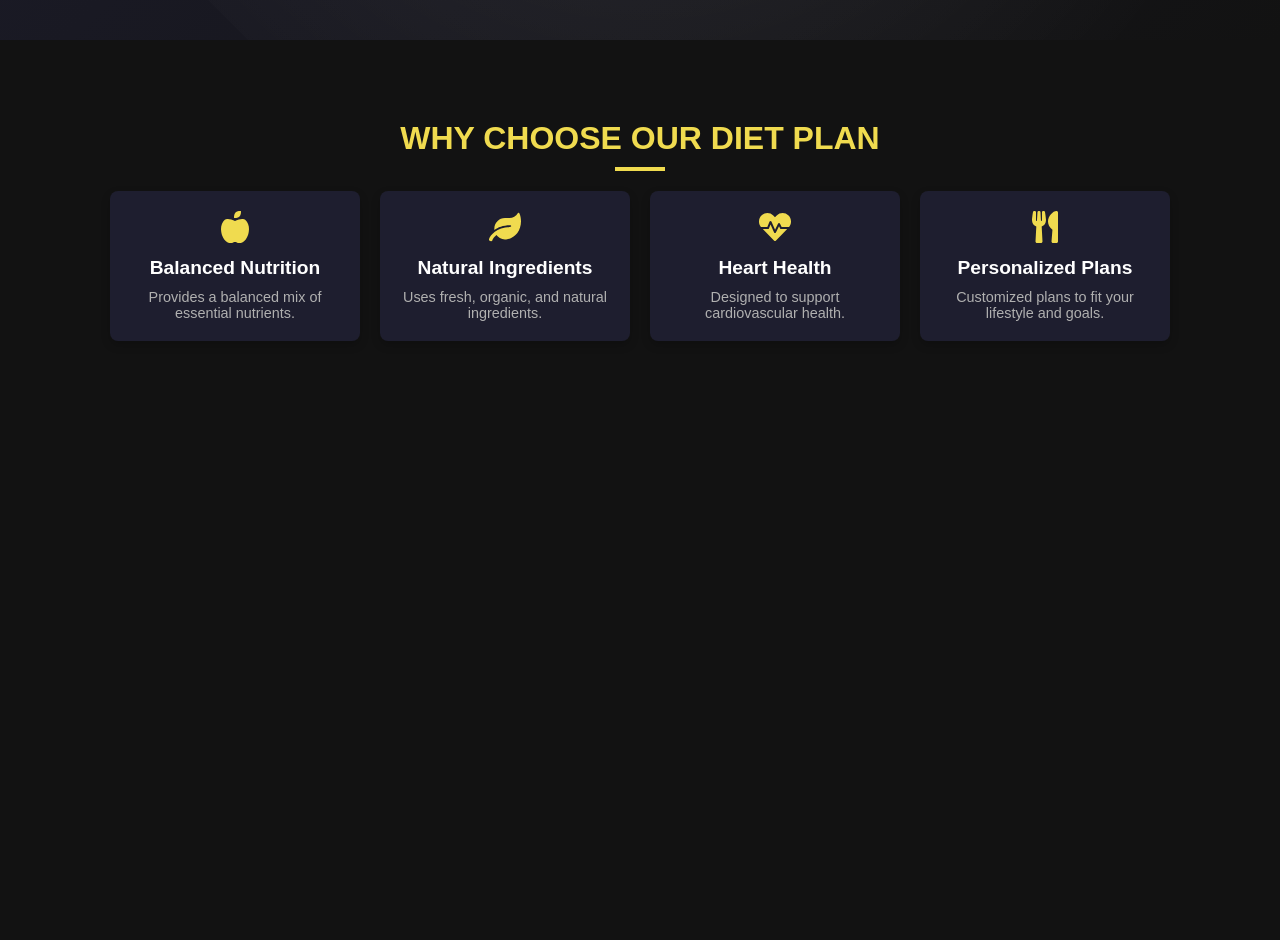
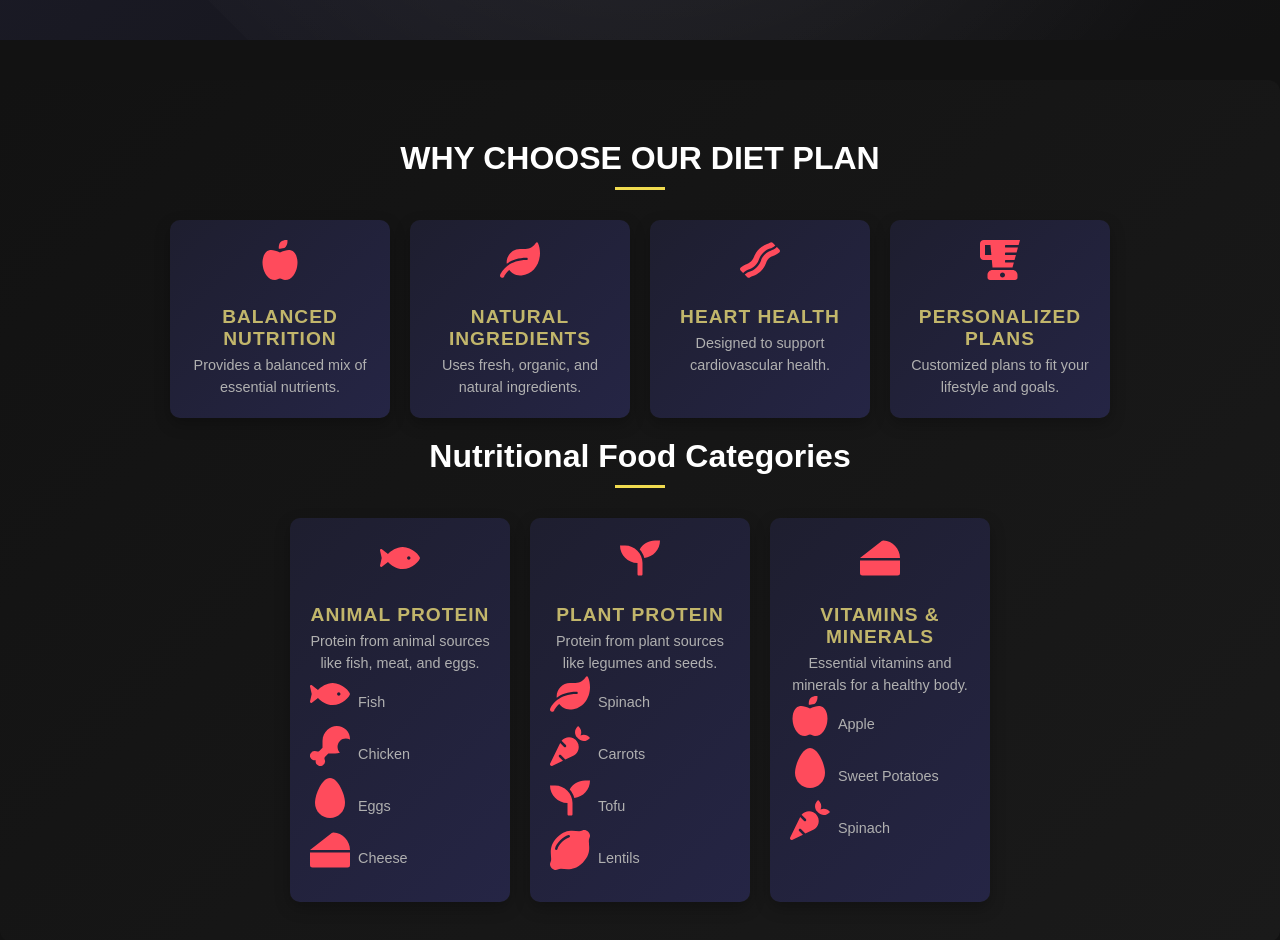
Before and after one commit to RickyMambu/GymRat, a React (Create React App) app: page / in a window 1280 px wide. Shown: the part 760-1700 px from the top of the page. Before the commit the page ends 1181 px from the top, so only its background shows below. Built offline with nearby package versions, Linux system fonts and the light colour scheme.

Commit message:
add categories

```diff
--- a/src/assets/css/index.css
+++ b/src/assets/css/index.css
@@ -165,79 +165,31 @@ body {
 }
 
 .diet-section {
-  padding: 60px;
-  background-color: #121212;
+  padding: 40px;
+  min-height: 100vh;
+  background: linear-gradient(135deg, #121212, #1a1a1a);
   color: #ffffff;
   text-align: center;
+  border-radius: 12px;
 }
 
 .diet-heading {
-  font-size: 2rem;
-  color: #ffffff;
-  margin-bottom: 40px;
-  position: relative;
+  font-size: 2.5rem;
+  color: #f0db4f;
+  margin-bottom: 20px;
+  margin-top: 20px;
+  animation: fadeIn 1.5s ease;
 }
 
-.diet-heading::after {
-  content: "";
-  display: block;
-  width: 50px;
-  height: 4px;
-  background-color: #f0db4f;
-  margin: 10px auto 0;
-}
-
-.diet-features {
-  display: flex;
-  justify-content: space-around;
-  flex-wrap: wrap;
-  gap: 20px;
-}
-
-.diet-feature {
-  flex: 1;
-  min-width: 200px;
-  max-width: 250px;
-  background-color: #1e1e2f;
-  padding: 20px;
-  border-radius: 8px;
-  text-align: center;
-  box-shadow: 0px 4px 15px rgba(0, 0, 0, 0.3);
-  transition: transform 0.3s ease;
-}
-
-.diet-feature:hover {
-  transform: scale(1.05);
-}
-
-.diet-icon {
-  font-size: 2rem;
-  color: #f0db4f;
-  margin-bottom: 15px;
-}
-
-.diet-feature h3 {
-  font-size: 1.2rem;
-  color: #ffffff;
-  margin-bottom: 10px;
-}
-
-.diet-feature p {
-  color: #b0b0b0;
-  font-size: 0.9rem;
-}
-
-.diet-section {
-  padding: 40px;
-  background-color: #121212;
-  color: #ffffff;
-  text-align: center;
-}
-
-.diet-heading {
-  font-size: 2rem;
-  color: #f0db4f;
-  margin-bottom: 20px;
+@keyframes fadeIn {
+  0% {
+    opacity: 0;
+    transform: translateY(-10px);
+  }
+  100% {
+    opacity: 1;
+    transform: translateY(0);
+  }
 }
 
 .diet-features,
@@ -251,24 +203,94 @@ body {
 
 .diet-feature,
 .food-category {
-  background-color: #1e1e2f;
+  background: linear-gradient(135deg, #1e1e2f, #252545);
   padding: 20px;
-  border-radius: 8px;
-  width: 200px;
+  border-radius: 10px;
+  width: 220px;
   text-align: center;
-  box-shadow: 0px 4px 10px rgba(0, 0, 0, 0.2);
-  transition: transform 0.3s ease, box-shadow 0.3s ease;
+  position: relative;
+  box-shadow: 0px 6px 15px rgba(0, 0, 0, 0.25);
+  transition: transform 0.4s ease, box-shadow 0.4s ease;
+  overflow: hidden;
 }
 
 .diet-feature:hover,
 .food-category:hover {
-  transform: scale(1.05);
-  box-shadow: 0px 6px 15px rgba(0, 0, 0, 0.5);
+  transform: scale(1.08) rotate(1deg);
+  box-shadow: 0px 8px 20px rgba(0, 0, 0, 0.5);
 }
 
 .diet-icon,
 .food-icon {
+  font-size: 2.5rem;
+  color: #f0db4f;
+  margin-bottom: 12px;
+  transition: color 0.3s ease;
+}
+
+.diet-feature:hover .diet-icon,
+.food-category:hover .food-icon {
+  color: #f0db4f;
+}
+
+.food-category:hover .food-list {
+  display: block;
+  opacity: 1;
+  z-index: 2;
+}
+
+.food-category .food-list li {
+  margin: 5px 0;
+}
+
+.food-item p {
+  margin: 0;
+}
+
+.food-item {
+  display: flex;
+  align-items: center;
+  gap: 8px;
+}
+
+.diet-feature h3,
+.food-category h3 {
+  font-size: 1.2rem;
+  font-weight: bold;
+  color: #c2b66b;
+  margin-top: 10px;
+  text-transform: uppercase;
+  letter-spacing: 1px;
+}
+
+.diet-feature p,
+.food-category p {
+  font-size: 0.9rem;
+  color: #b0b0b0;
+  margin-top: 5px;
+  line-height: 1.5;
+}
+
+.diet-icon,
+.food-icon {
+  font-size: 2.5rem;
+  color: #ff4b5c;
+  margin-bottom: 12px;
+}
+
+.diet-heading {
   font-size: 2rem;
-  color: #f0db4f;
-  margin-bottom: 10px;
+  font-weight: bold;
+  color: #ffffff;
+  margin-bottom: 30px;
+  position: relative;
 }
+
+.diet-heading::after {
+  content: "";
+  display: block;
+  width: 50px;
+  height: 3px;
+  background-color: #f0db4f;
+  margin: 10px auto 0;
+}
--- a/src/components/Diet/index.js
+++ b/src/components/Diet/index.js
@@ -1,5 +1,17 @@
 import React from "react";
-import { FaAppleAlt, FaLeaf, FaHeartbeat, FaUtensils } from "react-icons/fa";
+import {
+  FaFish,
+  FaAppleAlt,
+  FaCarrot,
+  FaLemon,
+  FaEgg,
+  FaSeedling,
+  FaDrumstickBite,
+  FaCheese,
+  FaLeaf,
+  FaBacon,
+  FaBlender,
+} from "react-icons/fa";
 
 const Diet = () => {
   return (
@@ -17,14 +29,85 @@ const Diet = () => {
           <p>Uses fresh, organic, and natural ingredients.</p>
         </div>
         <div className="diet-feature">
-          <FaHeartbeat className="diet-icon" />
+          <FaBacon className="diet-icon" />
           <h3>Heart Health</h3>
           <p>Designed to support cardiovascular health.</p>
         </div>
         <div className="diet-feature">
-          <FaUtensils className="diet-icon" />
+          <FaBlender className="diet-icon" />
           <h3>Personalized Plans</h3>
           <p>Customized plans to fit your lifestyle and goals.</p>
+        </div>
+      </div>
+
+      <h2 className="diet-heading">Nutritional Food Categories</h2>
+      <div className="food-categories">
+        <div className="food-category">
+          <FaFish className="food-icon" />
+          <h3>Animal Protein</h3>
+          <p>Protein from animal sources like fish, meat, and eggs.</p>
+          <div className="food-list">
+            <div className="food-item show">
+              <FaFish className="food-icon" />
+              <p>Fish</p>
+            </div>
+            <div className="food-item show">
+              <FaDrumstickBite className="food-icon" />
+              <p>Chicken</p>
+            </div>
+            <div className="food-item show">
+              <FaEgg className="food-icon" />
+              <p>Eggs</p>
+            </div>
+            <div className="food-item show">
+              <FaCheese className="food-icon" />
+              <p>Cheese</p>
+            </div>
+          </div>
+        </div>
+
+        <div className="food-category">
+          <FaSeedling className="food-icon" />
+          <h3>Plant Protein</h3>
+          <p>Protein from plant sources like legumes and seeds.</p>
+          <div className="food-list">
+            <div className="food-item show">
+              <FaLeaf className="food-icon" />
+              <p>Spinach</p>
+            </div>
+            <div className="food-item show">
+              <FaCarrot className="food-icon" />
+              <p>Carrots</p>
+            </div>
+            <div className="food-item show">
+              <FaSeedling className="food-icon" />
+              <p>Tofu</p>
+            </div>
+            <div className="food-item show">
+              <FaLemon className="food-icon" />
+              <p>Lentils</p>
+            </div>
+          </div>
+        </div>
+
+        <div className="food-category">
+          <FaCheese className="food-icon" />
+          <h3>Vitamins & Minerals</h3>
+          <p>Essential vitamins and minerals for a healthy body.</p>
+          <div className="food-list">
+            <div className="food-item show">
+              <FaAppleAlt className="food-icon" />
+              <p>Apple</p>
+            </div>
+            <div className="food-item show">
+              <FaEgg className="food-icon" />
+              <p>Sweet Potatoes</p>
+            </div>
+            <div className="food-item show">
+              <FaCarrot className="food-icon" />
+              <p>Spinach</p>
+            </div>
+          </div>
         </div>
       </div>
     </section>
```
